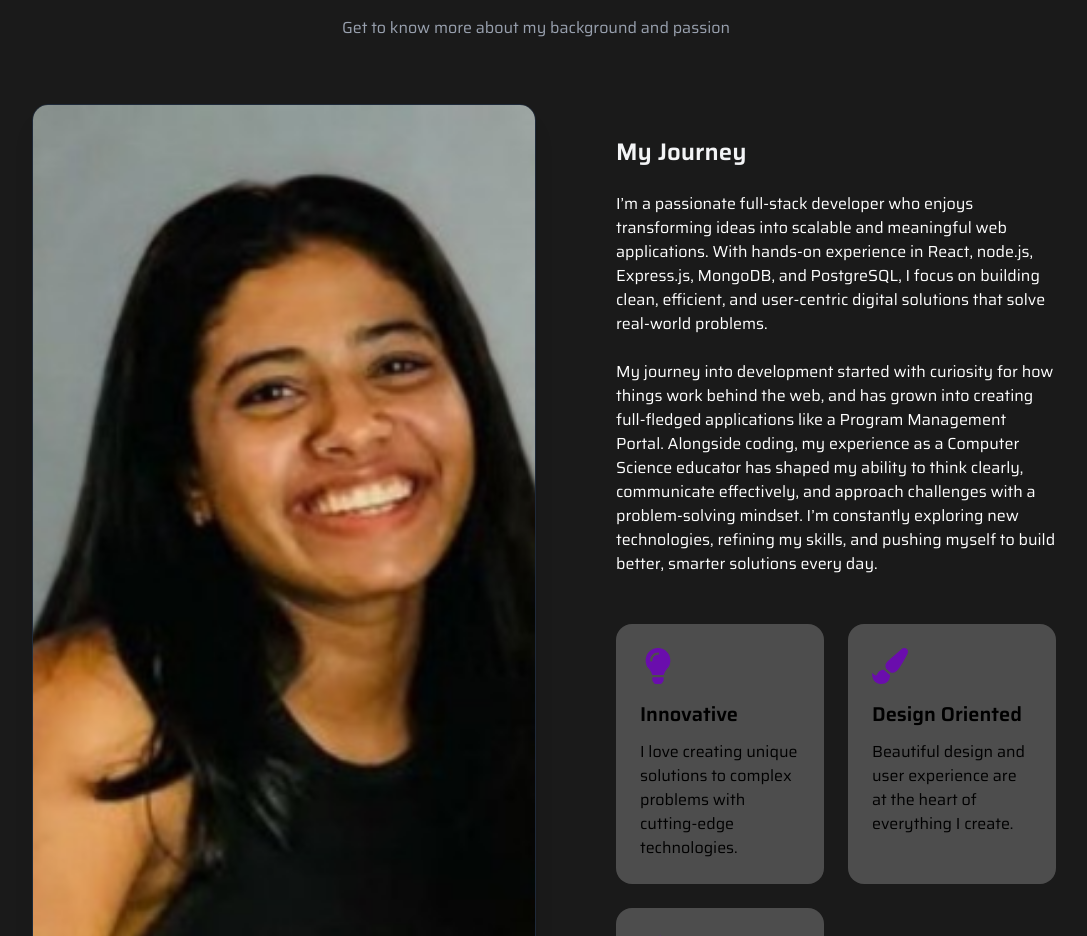
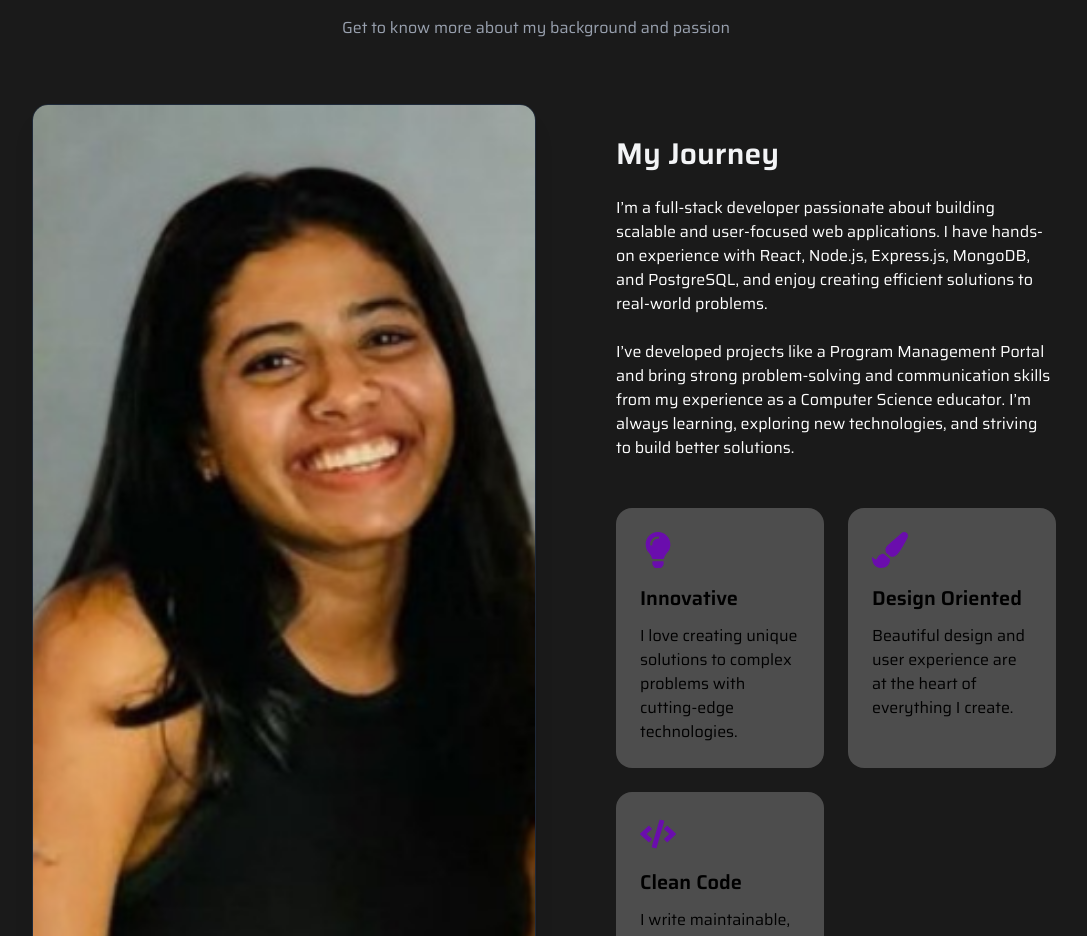
Before and after one commit to neemavarghese0098008/personal-portfolio, a React (Vite) app: page / in a window 1280 px wide. Shown: the part 920-1856 px from the top of the page, without its empty margins (104-1191 px from the left). Built offline with nearby package versions, Linux system fonts and the light colour scheme.

Commit message:
initial commit

```diff
--- a/src/components/About.jsx
+++ b/src/components/About.jsx
@@ -46,9 +46,9 @@ function About() {
             viewport={{ once: false ,amount: 0.2}}
             className='md:w-1/2'>
                 <div className='rounded-2xl p-8'>
-                    <h3 className='text-2xl text-gray-100 font-semibold  mb-6'>My Journey</h3>
-                    <p className='text-white mb-6'>I’m a passionate full-stack developer who enjoys transforming ideas into scalable and meaningful web applications. With hands-on experience in React, node.js, Express.js, MongoDB, and PostgreSQL, I focus on building clean, efficient, and user-centric digital solutions that solve real-world problems.</p>
-                    <p className='text-white mb-12'>My journey into development started with curiosity for how things work behind the web, and has grown into creating full-fledged applications like a Program Management Portal. Alongside coding, my experience as a Computer Science educator has shaped my ability to think clearly, communicate effectively, and approach challenges with a problem-solving mindset. I’m constantly exploring new technologies, refining my skills, and pushing myself to build better, smarter solutions every day.</p>
+                    <h3 className='text-3xl text-gray-100 font-semibold  mb-6'>My Journey</h3>
+                    <p className='text-white mb-6'>I’m a full-stack developer passionate about building scalable and user-focused web applications. I have hands-on experience with React, Node.js, Express.js, MongoDB, and PostgreSQL, and enjoy creating efficient solutions to real-world problems.</p>
+                    <p className='text-white mb-12'>I’ve developed projects like a Program Management Portal and bring strong problem-solving and communication skills from my experience as a Computer Science educator. I’m always learning, exploring new technologies, and striving to build better solutions.</p>
 
                 {/* cards */}
                 <div className='grid grid-cols-1 md:grid-cols-2 gap-6'>
@@ -67,6 +67,8 @@ function About() {
 
                 </div>
 
+
+
                 </div>
 
 
```
